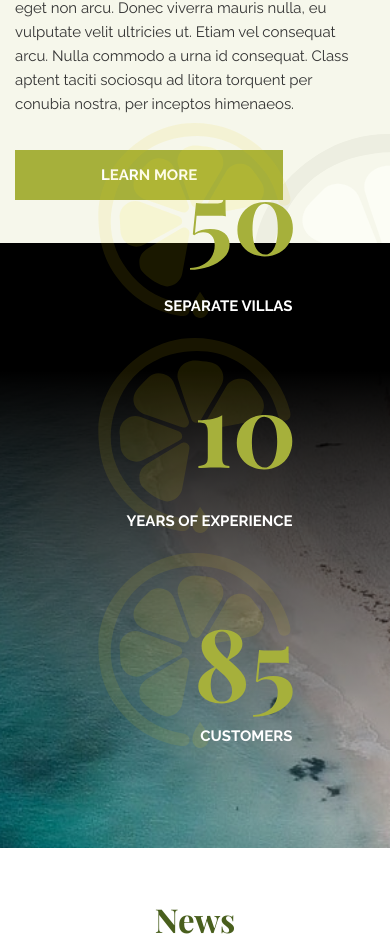
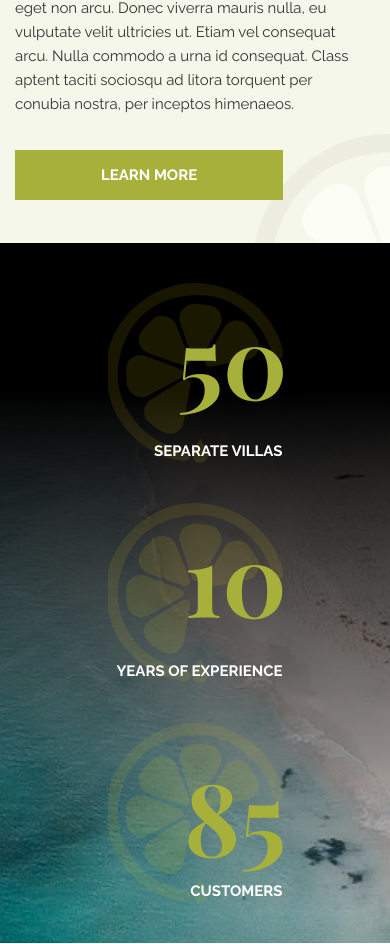
Before and after one commit to Volodymyr-Raskazov/Lemonjuicesolutions, a plain HTML site: page index.html in a window 390 px wide. Shown: the part 3960-4904 px from the top of the page. Drawn offline with nearby package versions, Linux system fonts and the light colour scheme.

Commit message:
rebuild achievements-section

```diff
--- a/scss/style.scss
+++ b/scss/style.scss
@@ -693,7 +693,15 @@ body {
 .achievements-section {
 	&__background {
 		z-index: 10;
-		padding-bottom: 23.5%;
+		padding: 108px 0px 130px 0px;
+		img {
+			position: absolute;
+			top: 0;
+			left: 0;
+			height: 100%;
+			width: 100%;
+			object-fit: cover;
+		}
 		&::after {
 			content: "";
 			position: absolute;
@@ -704,16 +712,7 @@ body {
 			background: linear-gradient(180deg, #000000 21.11%, rgba(0, 0, 0, 0.15) 95.74%);
 		}
 		@media (max-width: 768px) {
-			padding-bottom: 30%;
-		}
-		@media (max-width: 425px) {
-			padding-bottom: 155%;
-		}
-		@media (max-width: 375px) {
-			padding-bottom: 178%;
-		}
-		@media (max-width: 320px) {
-			padding-bottom: 210%;
+			padding: 40px 0px 40px 0px;
 		}
 	}
 
@@ -722,29 +721,16 @@ body {
 	}
 
 	&__elements {
-		position: absolute;
-		top: 40px;
-		left: 0;
-		width: 100%;
-		height: 100%;
 		display: flex;
-		gap: 20px;
+		gap: 40px;
 		justify-content: space-between;
-		margin: -335px 0px 0px 0px;
-		@media (max-width: 1440px) {
-			margin: -300px 0px 0px 0px;
-		}
-		@media (max-width: 1024px) {
-			padding: 0 15px;
-			margin: -260px 0px 0px 0px;
+		@media (max-width: 768px) {
+			flex-wrap: wrap;
+			justify-content: center;
 		}
 		@media (max-width: 425px) {
 			flex-direction: column;
 			align-items: center;
-			margin: -765px 0px 0px 0px;
-		}
-		@media (max-width: 375px) {
-			margin: -680px 0px 0px 0px;
 		}
 	}
 
@@ -753,6 +739,10 @@ body {
 		height: 200px;
 		width: 195px;
 		z-index: 10;
+		@media (max-width: 425px) {
+			height: 180px;
+			width: 175px;
+		}
 	}
 
 	&__element-label {
@@ -761,7 +751,6 @@ body {
 		text-align: right;
 		bottom: 0;
 		right: 0;
-
 		font-weight: 700;
 		font-size: 15px;
 		line-height: 160%;
@@ -1158,7 +1147,6 @@ body {
 		text-transform: uppercase;
 	}
 }
-
 .contact-item {
 	& > a {
 		display: block;
```
Also changed, not shown: index.html (+2 -2 lines), css/style.css.
